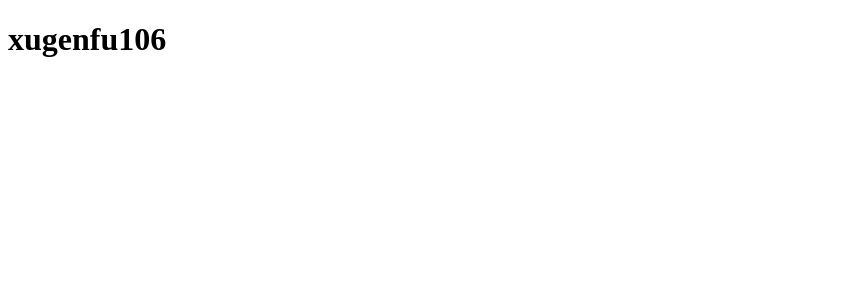
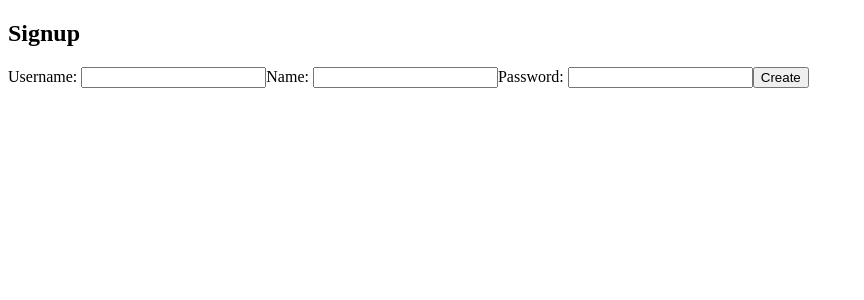
Before and after one commit to douglasdotv/xugenfu, a React (Vite) app in the folder client/: page /signup in a window 1280 px wide. Shown: the top 300 px of the page, without its empty margins (0-864 px from the left). Built offline with nearby package versions, Linux system fonts and the light colour scheme.

Commit message:
client: create home, login and signup pages with routing
- Installed react-router-dom
- Created Home.jsx, Login.jsx, Signup.jsx
- Updated App.jsx and main.jsx with router and routes

```diff
--- a/client/package.json
+++ b/client/package.json
@@ -11,7 +11,8 @@
   },
   "dependencies": {
     "react": "^18.3.1",
-    "react-dom": "^18.3.1"
+    "react-dom": "^18.3.1",
+    "react-router-dom": "^6.27.0"
   },
   "devDependencies": {
     "@eslint/js": "^9.11.1",
--- a/client/src/App.jsx
+++ b/client/src/App.jsx
@@ -1,7 +1,18 @@
-const App = () => (
-  <div>
-    <h1>xugenfu106</h1>
-  </div>
-)
+import { Routes, Route } from 'react-router-dom'
+import Home from './pages/Home'
+import Login from './pages/Login'
+import Signup from './pages/Signup'
+
+const App = () => {
+  return (
+    <div>
+      <Routes>
+        <Route path="/" element={<Home />} />
+        <Route path="/login" element={<Login />} />
+        <Route path="/signup" element={<Signup />} />
+      </Routes>
+    </div>
+  )
+}
 
 export default App
--- a/client/src/main.jsx
+++ b/client/src/main.jsx
@@ -1,9 +1,12 @@
 import { StrictMode } from 'react'
 import { createRoot } from 'react-dom/client'
+import { BrowserRouter as Router } from 'react-router-dom'
 import App from './App.jsx'
 
 createRoot(document.getElementById('root')).render(
   <StrictMode>
-    <App />
+    <Router>
+      <App />
+    </Router>
   </StrictMode>
 )
--- /dev/null
+++ b/client/src/pages/Home.jsx
@@ -0,0 +1,9 @@
+const Home = () => {
+  return (
+    <div>
+      <h1>Welcome to Xugenfu!</h1>
+    </div>
+  )
+}
+
+export default Home
--- /dev/null
+++ b/client/src/pages/Login.jsx
@@ -0,0 +1,18 @@
+const Login = () => {
+  return (
+    <div>
+      <h2>Login</h2>
+      <form>
+        <label>
+          Username: <input type="text" name="username" />
+        </label>
+        <label>
+          Password: <input type="password" name="password" />
+        </label>
+        <button type="submit">Login</button>
+      </form>
+    </div>
+  )
+}
+
+export default Login
--- /dev/null
+++ b/client/src/pages/Signup.jsx
@@ -0,0 +1,21 @@
+const Signup = () => {
+  return (
+    <div>
+      <h2>Signup</h2>
+      <form>
+        <label>
+          Username: <input type="text" name="username" />
+        </label>
+        <label>
+          Name: <input type="text" name="name" />
+        </label>
+        <label>
+          Password: <input type="password" name="password" />
+        </label>
+        <button type="submit">Create</button>
+      </form>
+    </div>
+  )
+}
+
+export default Signup
```
Also changed, not shown: 1 other file (tests, documents, lock files or other folders).
